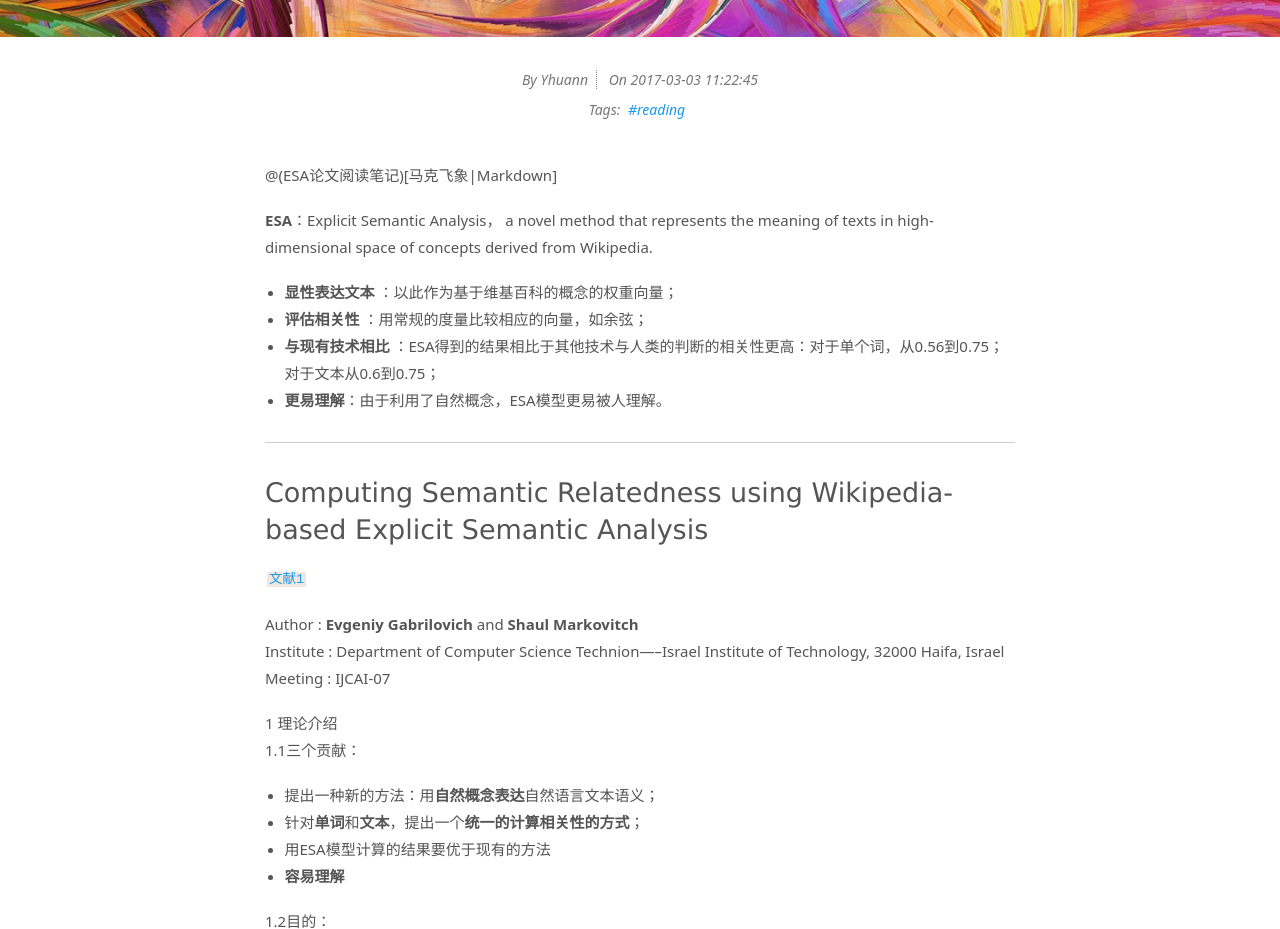
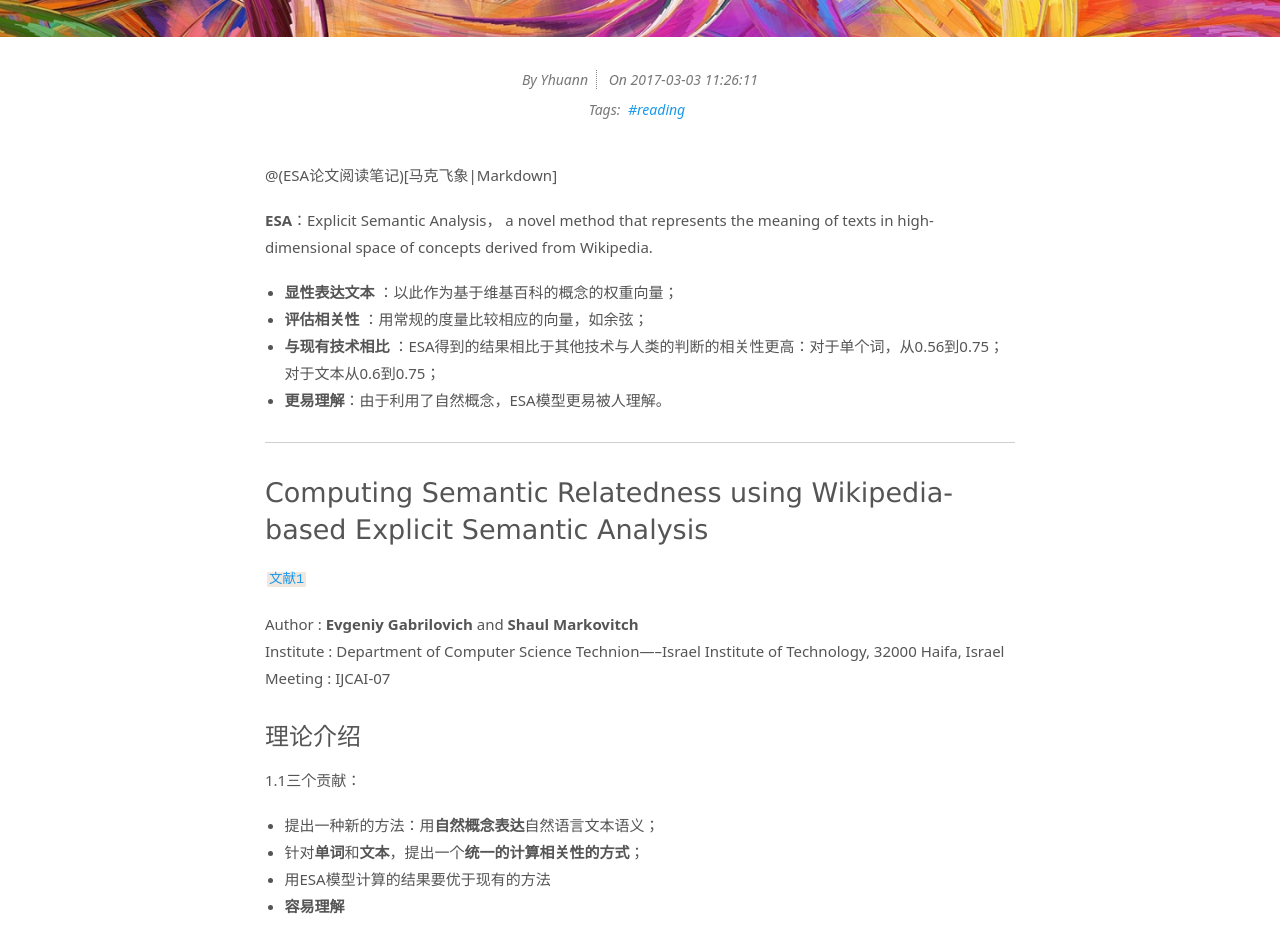
Before and after one commit to yangyunhan/yangyunhan.github.io, a plain HTML site: page 2017/03/03/Introduction-to-ESA/index.html in a window 1280 px wide. Shown: the part 247-1176 px from the top of the page. Drawn offline with Linux system fonts and the light colour scheme; files whose address does not match are found by name.

Commit message:
Site updated: 2017-03-04 11:26:11

```diff
--- a/2017/03/03/Introduction-to-ESA/index.html
+++ b/2017/03/03/Introduction-to-ESA/index.html
@@ -101,7 +101,7 @@
           <!-- Date -->
           <span class="date-time info">On
             <span class="date">2017-03-03</span>
-            <span class="time">11:22:45</span>
+            <span class="time">11:26:11</span>
           </span>
 
         </div>
@@ -128,7 +128,7 @@
 <hr>
 <h2 id="Computing-Semantic-Relatedness-using-Wikipedia-based-Explicit-Semantic-Analysis"><a href="#Computing-Semantic-Relatedness-using-Wikipedia-based-Explicit-Semantic-Analysis" class="headerlink" title="Computing Semantic Relatedness using Wikipedia-based Explicit Semantic Analysis"></a>Computing Semantic Relatedness using Wikipedia-based Explicit Semantic Analysis</h2><p><a href="file:///D:/文档/literature/Computing%20Semantic%20Relatedness%20using%20Wikipedia-based%20Explicit%20Semantic%20Analysis.pdf" target="_blank" rel="external"><code>文献1</code></a></p>
 <p>Author : <strong>Evgeniy Gabrilovich</strong> and <strong>Shaul Markovitch</strong><br>Institute : Department of Computer Science Technion—–Israel Institute of Technology, 32000 Haifa, Israel<br>Meeting : IJCAI-07</p>
-<p>1 理论介绍<br>1.1三个贡献：</p>
+<h3 id="理论介绍"><a href="#理论介绍" class="headerlink" title="理论介绍"></a>理论介绍</h3><p>1.1三个贡献：</p>
 <ul>
 <li>提出一种新的方法：用<strong>自然概念表达</strong>自然语言文本语义；</li>
 <li>针对<strong>单词</strong>和<strong>文本</strong>，提出一个<strong>统一的计算相关性的方式</strong>；</li>
@@ -150,7 +150,7 @@
 </ul>
 <p>1.5实现过程</p>
 <ul>
-<li>输入文本T = {w_i }，$<v_i>$表示TFIDF向量，是Wi的权重，$<k_j>$是Cj的倒排索引矩阵，量化了Wi与维基百科概念Cj ${c_j\in c_1,c_2……c_N}$（N为维基百科所有概念的数目）连接强度</k_j></v_i></li>
+<li>输入文本T = {w_i }，$#60v_i$#62表示TFIDF向量，是Wi的权重，$<k_j>$是Cj的倒排索引矩阵，量化了Wi与维基百科概念Cj ${c_j\in c_1,c_2……c_N}$（N为维基百科所有概念的数目）连接强度</k_j></li>
 <li>T的语义表示向量（semantic interpretation vector）长度为N，T中单词与每个维基百科概念（concepts）的关联强度为$\sum _w<em>i</em>\in _T v_i \cdot k_j.$</li>
 <li>计算两个文本的相似度就可以用余弦相似度进行比较</li>
 </ul>
```
Also changed, not shown: 2017/02/16/hello-world/index.html (+1 -1 lines).
